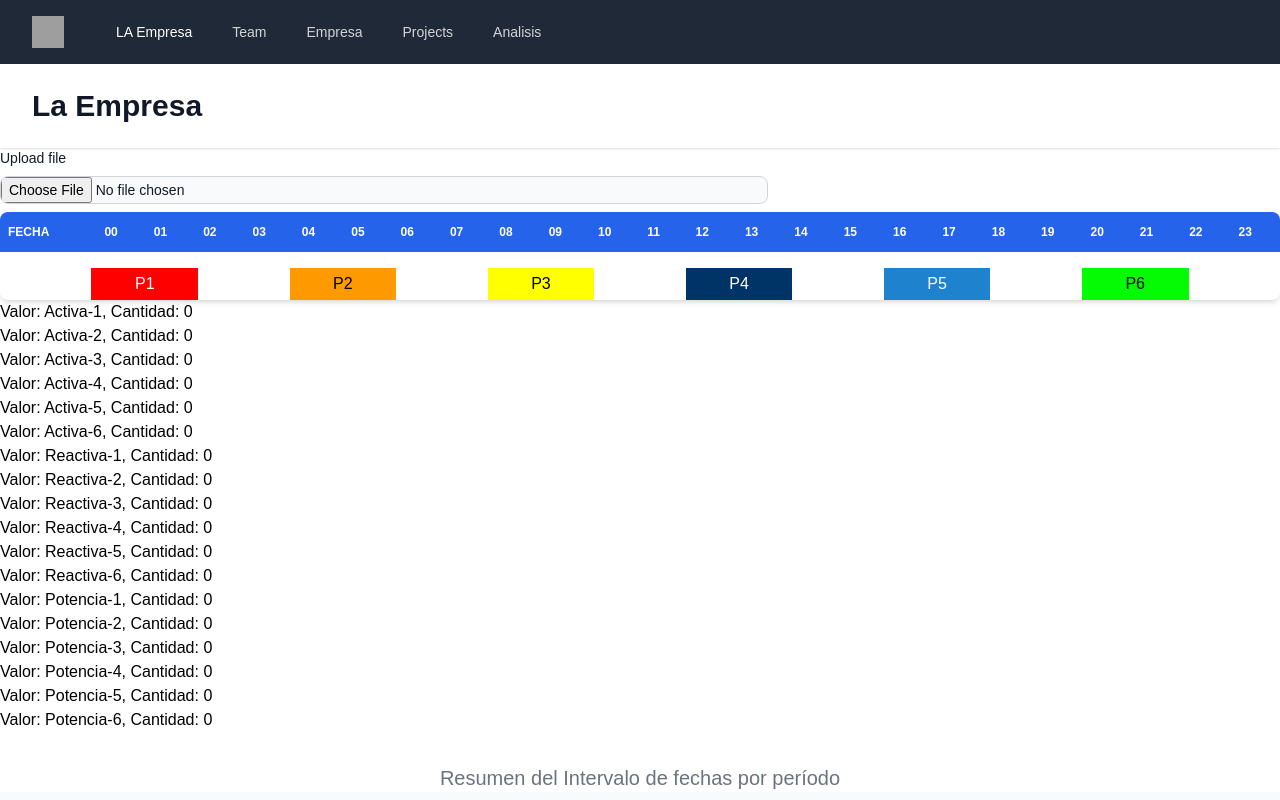
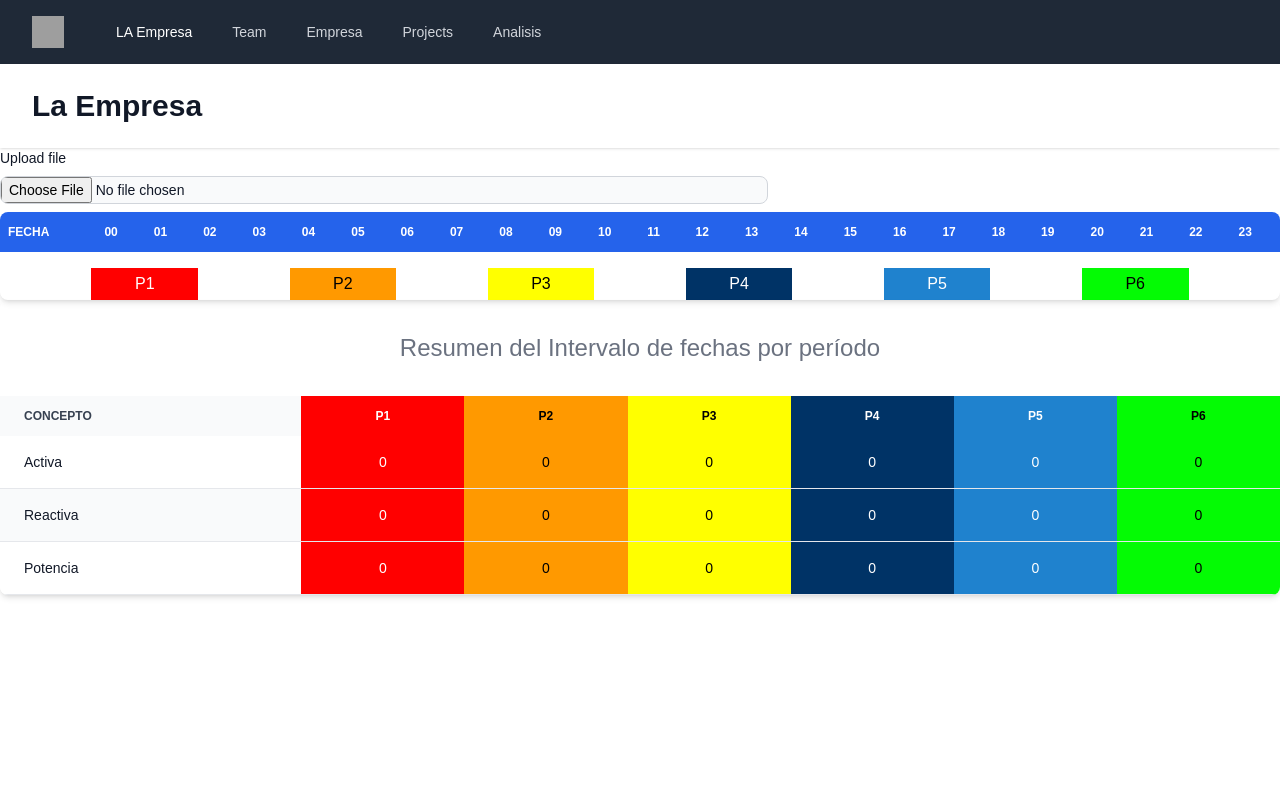
Before and after one commit to AntonioMunozCarmona/consumoLuz, a React (Vite) app: page /analisis in a window 1280 px wide. Shown: the top 800 px of the page. Built offline with nearby package versions, Linux system fonts and the light colour scheme; grey boxes are pictures that could not be loaded.

Commit message:
Cambio Estilos resumen

```diff
--- a/package.json
+++ b/package.json
@@ -12,7 +12,6 @@
   "dependencies": {
     "@headlessui/react": "^1.7.17",
     "react": "^18.2.0",
-
     "react-dom": "^18.2.0",
     "react-router-dom": "^6.21.1"
   },
--- a/src/components/CrearTablaResumen.jsx
+++ b/src/components/CrearTablaResumen.jsx
@@ -1,4 +1,8 @@
 import PropTypes from 'prop-types'
+
+function formatearNumero(numero) {
+  return new Intl.NumberFormat('es-CL').format(numero)
+}
 
 const CrearTablaResumen = (props) => {
   const { data } = props
@@ -51,7 +55,7 @@ const CrearTablaResumen = (props) => {
           acc[`Potencia-6`] = Math.max(acc[`Potencia-6`], parseFloat(potencia))
         }
       }
-
+      console.log('avv', acc)
       return acc
     },
     {
@@ -80,13 +84,13 @@ const CrearTablaResumen = (props) => {
   }
   return (
     <>
-      {Object.entries(resumen).map(([valor, cantidad]) => (
+      {/* {Object.entries(resumen).map(([valor, cantidad]) => (
         <p key={valor}>{`Valor: ${valor}, Cantidad: ${cantidad}`}</p>
-      ))}
+      ))} */}
 
       <div className="relative overflow-x-auto shadow-md sm:rounded-lg">
         <table className="w-full text-sm text-left rtl:text-right text-gray-500 dark:text-gray-400">
-          <caption className="text-xl mt-8">
+          <caption className="text-2xl m-8">
             Resumen del Intervalo de fechas por período
           </caption>
           <thead className="text-xs text-gray-700 uppercase bg-gray-50 dark:bg-gray-700 dark:text-gray-400">
@@ -94,22 +98,40 @@ const CrearTablaResumen = (props) => {
               <th scope="col" className="px-6 py-3">
                 Concepto
               </th>
-              <th scope="col" className="px-6 py-3">
+              <th
+                scope="col"
+                className="px-6 py-3 bg-[#ff0000] text-center text-white"
+              >
                 P1
               </th>
-              <th scope="col" className="px-6 py-3">
+              <th
+                scope="col"
+                className="px-6 py-3 bg-[#ff9900] text-center text-black"
+              >
                 P2
               </th>
-              <th scope="col" className="px-6 py-3">
+              <th
+                scope="col"
+                className="px-6 py-3 bg-[#ffff00] text-center text-black"
+              >
                 P3
               </th>
-              <th scope="col" className="px-6 py-3">
+              <th
+                scope="col"
+                className="px-6 py-3 bg-[#003366]  text-center text-white"
+              >
                 P4
               </th>
-              <th scope="col" className="px-6 py-3">
+              <th
+                scope="col"
+                className="px-6 py-3 bg-[#1f82ce] text-center text-white"
+              >
                 P5
               </th>
-              <th scope="col" className="px-6 py-3">
+              <th
+                scope="col"
+                className="px-6 py-3 bg-[#04fb04] text-center text-black"
+              >
                 P6
               </th>
             </tr>
@@ -122,12 +144,24 @@ const CrearTablaResumen = (props) => {
               >
                 Activa
               </th>
-              <td className="px-6 py-4">${resumen['Activa-1']}</td>
-              <td className="px-6 py-4">${resumen['Activa-2']}</td>
-              <td className="px-6 py-4">${resumen['Activa-3']}</td>
-              <td className="px-6 py-4">${resumen['Activa-4']}</td>
-              <td className="px-6 py-4">${resumen['Activa-5']}</td>
-              <td className="px-6 py-4">${resumen['Activa-6']}</td>
+              <td className="px-6 py-4 bg-[#ff0000] text-center text-white">
+                {formatearNumero(resumen['Activa-1'])}
+              </td>
+              <td className="px-6 py-4 bg-[#ff9900] text-center text-black">
+                {formatearNumero(resumen['Activa-2'])}
+              </td>
+              <td className="px-6 py-4 bg-[#ffff00] text-center text-black">
+                {formatearNumero(resumen['Activa-3'])}
+              </td>
+              <td className="px-6 py-4 bg-[#003366]  text-center text-white">
+                {formatearNumero(resumen['Activa-4'])}
+              </td>
+              <td className="px-6 py-4 bg-[#1f82ce] text-center text-white">
+                {formatearNumero(resumen['Activa-5'])}
+              </td>
+              <td className="px-6 py-4 bg-[#04fb04] text-center text-black">
+                {formatearNumero(resumen['Activa-6'])}
+              </td>
             </tr>
             <tr className="odd:bg-white odd:dark:bg-gray-900 even:bg-gray-50 even:dark:bg-gray-800 border-b dark:border-gray-700">
               <th
@@ -136,12 +170,24 @@ const CrearTablaResumen = (props) => {
               >
                 Reactiva
               </th>
-              <td className="px-6 py-4">${resumen['Reactiva-1']}</td>
-              <td className="px-6 py-4">${resumen['Reactiva-2']}</td>
-              <td className="px-6 py-4">${resumen['Reactiva-3']}</td>
-              <td className="px-6 py-4">${resumen['Reactiva-4']}</td>
-              <td className="px-6 py-4">${resumen['Reactiva-5']}</td>
-              <td className="px-6 py-4">${resumen['Reactiva-6']}</td>
+              <td className="px-6 py-4 bg-[#ff0000] text-center text-white">
+                {formatearNumero(resumen['Reactiva-1'])}
+              </td>
+              <td className="px-6 py-4 bg-[#ff9900] text-center text-black">
+                {formatearNumero(resumen['Reactiva-2'])}
+              </td>
+              <td className="px-6 py-4 bg-[#ffff00] text-center text-black">
+                {formatearNumero(resumen['Reactiva-3'])}
+              </td>
+              <td className="px-6 py-4 bg-[#003366]  text-center text-white">
+                {formatearNumero(resumen['Reactiva-4'])}
+              </td>
+              <td className="px-6 py-4 bg-[#1f82ce] text-center text-white">
+                {formatearNumero(resumen['Reactiva-5'])}
+              </td>
+              <td className="px-6 py-4 bg-[#04fb04] text-center text-black">
+                {formatearNumero(resumen['Reactiva-6'])}
+              </td>
             </tr>
             <tr className="odd:bg-white odd:dark:bg-gray-900 even:bg-gray-50 even:dark:bg-gray-800 border-b dark:border-gray-700">
               <th
@@ -150,12 +196,24 @@ const CrearTablaResumen = (props) => {
               >
                 Potencia
               </th>
-              <td className="px-6 py-4">${resumen['Potencia-1']}</td>
-              <td className="px-6 py-4">${resumen['Potencia-2']}</td>
-              <td className="px-6 py-4">${resumen['Potencia-3']}</td>
-              <td className="px-6 py-4">${resumen['Potencia-4']}</td>
-              <td className="px-6 py-4">${resumen['Potencia-5']}</td>
-              <td className="px-6 py-4">${resumen['Potencia-6']}</td>
+              <td className="px-6 py-4 bg-[#ff0000] text-center text-white">
+                {resumen['Potencia-1']}
+              </td>
+              <td className="px-6 py-4 bg-[#ff9900] text-center text-black">
+                {resumen['Potencia-2']}
+              </td>
+              <td className="px-6 py-4 bg-[#ffff00] text-center text-black">
+                {resumen['Potencia-3']}
+              </td>
+              <td className="px-6 py-4 bg-[#003366]  text-center text-white">
+                {resumen['Potencia-4']}
+              </td>
+              <td className="px-6 py-4 bg-[#1f82ce] text-center text-white">
+                {resumen['Potencia-5']}
+              </td>
+              <td className="px-6 py-4 bg-[#04fb04] text-center text-black">
+                {resumen['Potencia-6']}
+              </td>
             </tr>
           </tbody>
         </table>
--- a/src/components/FileInputComponent.jsx
+++ b/src/components/FileInputComponent.jsx
@@ -125,7 +125,7 @@ const FileInputComponent = ({ onDatosRecibidos }) => {
           </label>
           <select
             id="cups"
-            className="bg-gray-50 border border-gray-300 text-gray-900 text-sm mb-2 rounded-lg focus:ring-blue-500 focus:border-blue-500 block w-full p-2.5 dark:bg-gray-700 dark:border-gray-600 dark:placeholder-gray-400 dark:text-white dark:focus:ring-blue-500 dark:focus:border-blue-500"
+            className="bg-gray-50 border border-gray-300 text-gray-900 text-sm mb-2 rounded-lg focus:ring-blue-500 focus:border-blue-500 block w-full lg:w-4/12 p-2.5 dark:bg-gray-700 dark:border-gray-600 dark:placeholder-gray-400 dark:text-white dark:focus:ring-blue-500 dark:focus:border-blue-500"
             onChange={handleCupSelect}
           >
             {getCupsOptions().map((option, index) => (
```
